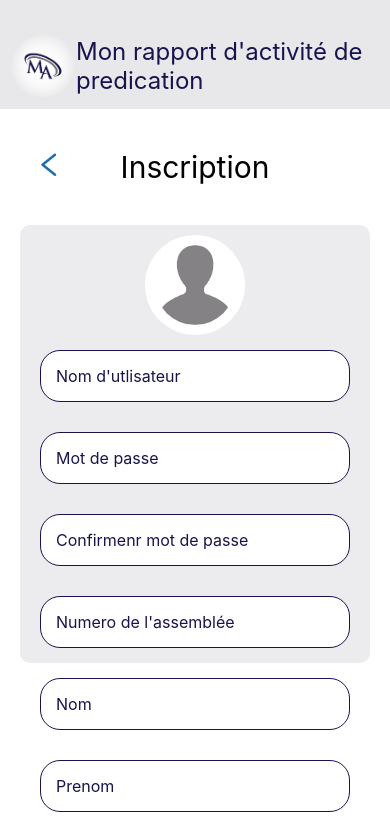
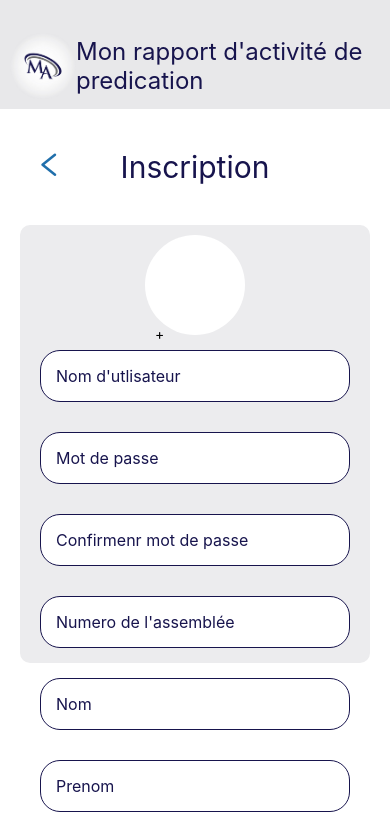
Before and after one commit to bleudy-kitondo/mon_activite_frontend, a React Native app: screen /Signup in a window 390 px wide. Shown: the top 840 px of the page. Built offline with nearby package versions, Linux system fonts and the light colour scheme.

Commit message:
style: fix style of loginScreen

```diff
--- a/App.js
+++ b/App.js
@@ -1,6 +1,7 @@
 import login from './screens/loginScreen'
 import admin from './screens/adminScreen'
 import signUp from './screens/signUpScreen'
+import userHome from './screens/userHomeScreen'
 import { NavigationContainer } from '@react-navigation/native'
 import { createNativeStackNavigator } from '@react-navigation/native-stack'
 
@@ -16,6 +17,7 @@ export default function App() {
         <Stack.Screen name="Login" component={login} />
         <Stack.Screen name="Admin" component={admin} />
         <Stack.Screen name="Signup" component={signUp} />
+        <Stack.Screen name="Userhome" component={userHome} />
       </Stack.Navigator>
     </NavigationContainer>
   )
--- a/app.json
+++ b/app.json
@@ -14,9 +14,7 @@
     "updates": {
       "fallbackToCacheTimeout": 0
     },
-    "assetBundlePatterns": [
-      "**/*"
-    ],
+    "assetBundlePatterns": ["**/*"],
     "ios": {
       "supportsTablet": true
     },
@@ -28,6 +26,16 @@
     },
     "web": {
       "favicon": "./assets/favicon.png"
+    },
+    "expo": {
+      "plugins": [
+        [
+          "expo-image-picker",
+          {
+            "photosPermission": "The app accesses your photos to let you share them with your friends."
+          }
+        ]
+      ]
     }
   }
 }
--- a/screens/adminScreen.js
+++ b/screens/adminScreen.js
@@ -133,6 +133,7 @@ const styles = StyleSheet.create({
     fontSize: 30,
     marginVertical: 40,
     width: '50%',
+    color: '#17144D',
   },
   hearderText: {
     backgroundColor: '#206FAB',
--- a/screens/loginScreen.js
+++ b/screens/loginScreen.js
@@ -1,3 +1,4 @@
+import { useState } from 'react'
 import {
   StyleSheet,
   Text,
@@ -8,9 +9,11 @@ import {
 } from 'react-native'
 
 export default function login({ navigation }) {
-  const loginAlert = () => {
-    alert('login reussie !')
-  }
+  const [name, setName] = useState(''),
+    [password, setPassword] = useState(''),
+    loginAlert = () => {
+      alert(name + password)
+    }
 
   return (
     <View style={styles.container}>
@@ -30,12 +33,14 @@ export default function login({ navigation }) {
           placeholderTextColor="#17144D"
           placeholder="Nom d'utlisateur "
           maxLength={20}
+          onChangeText={text => setName(text)}
         />
         <TextInput
           style={styles.input}
           placeholder="Mot de passe"
           placeholderTextColor="#17144D"
           secureTextEntry
+          onChangeText={text => setPassword(text)}
           autoCorrect={false}
         />
         <View>
@@ -72,6 +77,8 @@ export default function login({ navigation }) {
 
 const styles = StyleSheet.create({
   container: {
+    width: '100%',
+    // height: '100vh',
     flex: 1,
     flexDirection: 'column',
     backgroundColor: '#fff',
@@ -146,6 +153,7 @@ const styles = StyleSheet.create({
     textAlign: 'center',
     fontSize: 30,
     marginVertical: 40,
+    color: '#17144D',
   },
   hearderText: {
     backgroundColor: '#206FAB',
--- a/screens/signUpScreen.js
+++ b/screens/signUpScreen.js
@@ -1,5 +1,7 @@
 import AntDesign from '@expo/vector-icons/AntDesign'
-
+import * as ImagePicker from 'expo-image-picker'
+import { Constants } from 'expo-constants'
+import { useState, useEffect } from 'react'
 import {
   StyleSheet,
   Text,
@@ -9,11 +11,33 @@ import {
   Image,
   SafeAreaView,
   ScrollView,
+  Platform,
 } from 'react-native'
+// import { launchCamera } from 'react-native-image-picker'
+
+const options = {
+  allowsEditing: true,
+  mediaType: ImagePicker.MediaTypeOptions.All,
+  aspect: [4, 3],
+  quality: 1,
+}
 
 export default function signUp({ navigation }) {
-  const loginAlert = () => {
-    alert('inscription reussie !')
+  const [image, setImage] = useState(
+    require('../assets/defaultProfil.png'),
+  )
+  useEffect(async () => {
+    if (Platform.OS !== 'web') {
+      const { status } =
+        await ImagePicker.requestMediaLibraryPermissionsAsync()
+      if (status !== 'granted') {
+        alert('no permission')
+      }
+    }
+  }, [])
+  const openGallery = async () => {
+    let result = await ImagePicker.launchImageLibraryAsync(options)
+    if (!result.canceled) setImage(result.assets[0].uri)
   }
 
   return (
@@ -41,10 +65,12 @@ export default function signUp({ navigation }) {
           </View>
           <View style={styles.mainPart}>
             <View style={styles.containerProfil}>
-              <Image
-                style={styles.profil}
-                source={require('../assets/defaultProfil.png')}
-              />
+              {image && (
+                <Image style={styles.profil} source={{uri:image} || image} />
+              )}
+              <Pressable onPress={openGallery}>
+                <Text>+</Text>
+              </Pressable>
             </View>
             <TextInput
               style={styles.input}
@@ -72,7 +98,7 @@ export default function signUp({ navigation }) {
               placeholderTextColor="#17144D"
               maxLength={5}
               autoCorrect={false}
-              keyboardType="numeric"
+              keyboardType="dateTime"
               placeholder="Numero de l'assemblée"
             />
           </View>
@@ -124,7 +150,9 @@ export default function signUp({ navigation }) {
             />
           </View>
           <View>
-            <Pressable onPress={loginAlert} style={styles.create}>
+            <Pressable
+              // onPress={() => navigation.navigate('Userhome')}
+              style={styles.create}>
               <Text style={styles.PressableCreate}>Inscription</Text>
             </Pressable>
           </View>
@@ -197,6 +225,7 @@ const styles = StyleSheet.create({
   },
   title2: {
     textAlign: 'center',
+    color: '#17144D',
     fontSize: 30,
     marginVertical: 40,
     width: '50%',
--- /dev/null
+++ b/screens/userHomeScreen.js
@@ -0,0 +1,52 @@
+import React, { useState } from 'react'
+import { View, Button, TextInput, StyleSheet } from 'react-native'
+import DateTimePickerModal from 'react-native-modal-datetime-picker'
+
+export default function ShareExample() {
+  const [date, SetDate] = useState('salut')
+  const [isDatePickerVisible, setDatePickerVisibility] =
+    useState(false)
+
+  const showDatePicker = () => {
+    setDatePickerVisibility(true)
+  }
+
+  const hideDatePicker = () => {
+    setDatePickerVisibility(false)
+  }
+
+  const confirmDate = dat => {
+    SetDate(dat)
+    hideDatePicker()
+  }
+  // const Date = date.split('T')[0]
+  // console.log('date', Date)
+
+  return (
+    <View style={styles.container}>
+      <TextInput
+        style={styles.textInput}
+        value={date}
+        placeholder="Date..."
+      />
+      <Button onPress={showDatePicker} title="Set Date" />
+      <DateTimePickerModal
+        isVisible={isDatePickerVisible}
+        mode="date"
+        onConfirm={confirmDate}
+        onCancel={hideDatePicker}
+      />
+    </View>
+  )
+}
+
+const styles = StyleSheet.create({
+  container: {
+    padding: 50,
+  },
+  textInput: {
+    borderWidth: 1,
+    borderColor: 'black',
+    marginBottom: 5,
+  },
+})
```
Also changed, not shown: package.json (+6 -1 lines), 1 other file (tests, documents, lock files or other folders).
